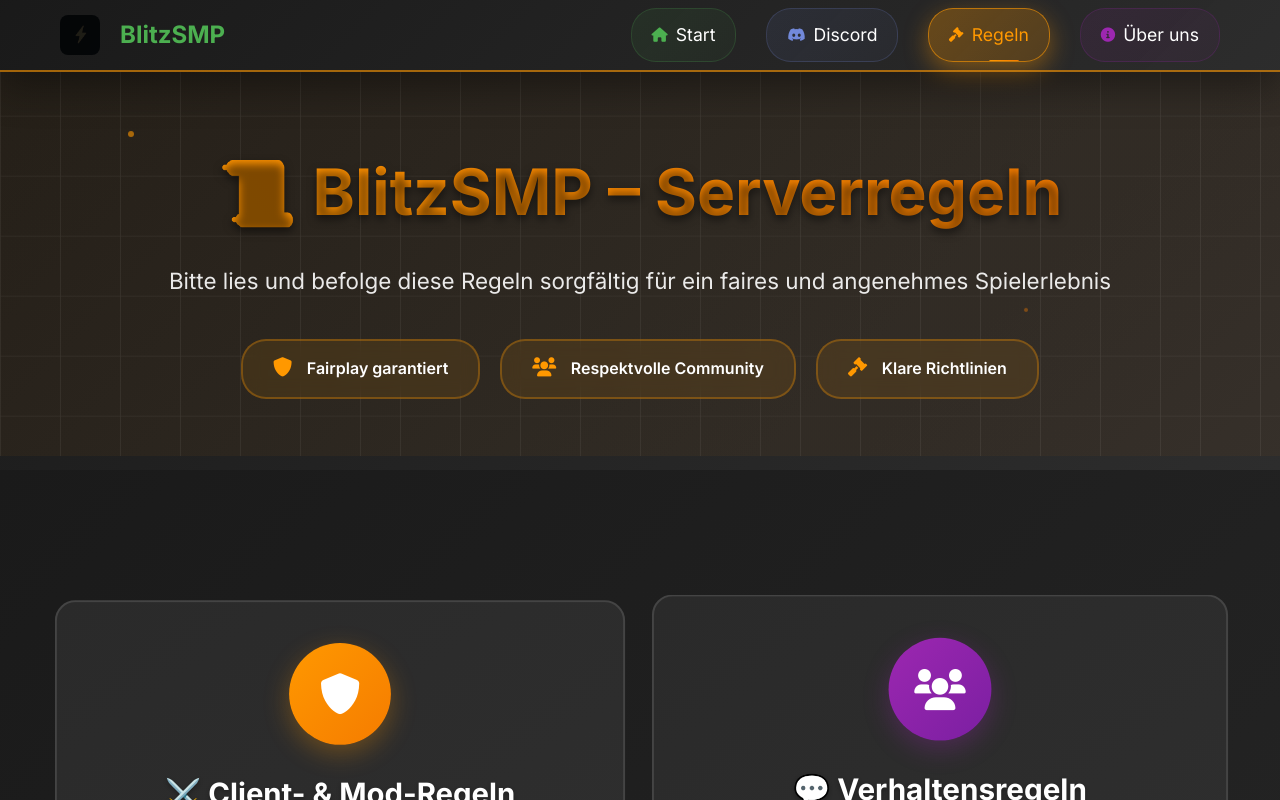
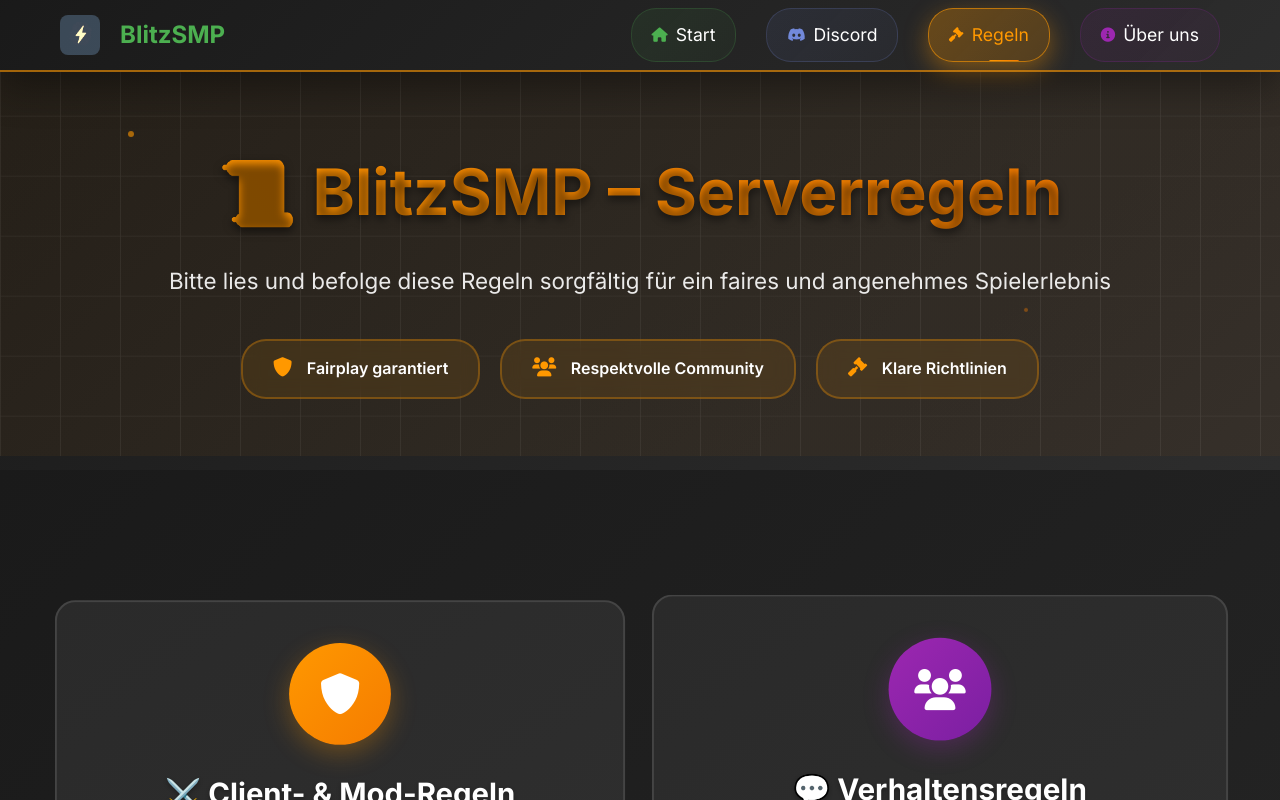
Before and after one commit to lstojanosk-commits/Website, a plain HTML site: page rules.html in a window 1280 px wide. Shown: the top 800 px of the page. Drawn offline with Linux system fonts and the light colour scheme; a web font is replaced by a local one.

Commit message:
rules.html

```diff
--- a/rules.html
+++ b/rules.html
@@ -602,7 +602,7 @@
     <nav class="navbar">
         <div class="nav-container">
             <div class="nav-logo">
-                <img src="https://raw.githubusercontent.com/lstojanosk-commits/Website/refs/heads/main/logo.jpg" alt="BlitzSMP Logo" style="width: 40px; height: 40px; border-radius: 8px; margin-right: 10px; mix-blend-mode: multiply; filter: brightness(1.1) contrast(1.1);">
+                <img src="https://raw.githubusercontent.com/lstojanosk-commits/Website/refs/heads/main/logo.jpg" alt="BlitzSMP Logo" style="width: 40px; height: 40px; border-radius: 8px; margin-right: 10px; mix-blend-mode: screen; filter: brightness(1.2) contrast(1.05);">
                 <span>BlitzSMP</span>
             </div>
             <ul class="nav-menu">
```
